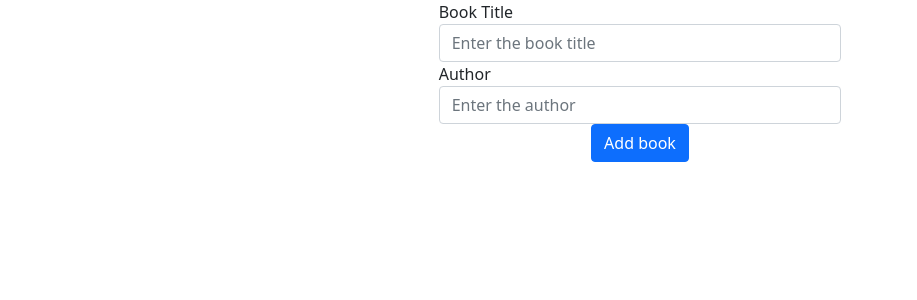
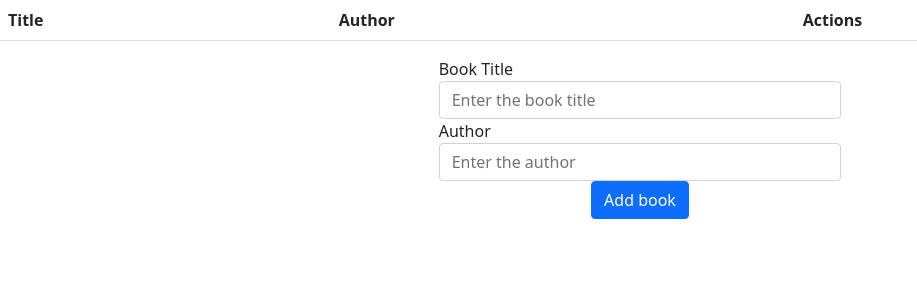
Before and after one commit to EvaRoets/crud-2, a PHP site: page / in a window 1280 px wide. Shown: the top 300 px of the page, without its empty margins (0-917 px from the left). Run offline with PHP 8.4, Linux system fonts and the light colour scheme; tables that the repository leaves empty or names only in its code hold one stand-in row (values such as "Sample post"); lists and menus that the app fills with data are empty.

Commit message:
display existing records and add table

```diff
--- a/index.php
+++ b/index.php
@@ -10,6 +10,32 @@
 </head>
 <body>
 <?php require "process.php"; ?>
+<!-- display existing records-->
+<?php
+    $mysqli = new mysqli('localhost', 'root', '', 'crud-2') or die(mysqli_error($mysqli));
+    $result = $mysqli->query("SELECT * FROM data") or die(mysqli_error($mysqli));
+
+//    var_dump("<pre>");
+//    var_dump($result->fetch_assoc());
+//    var_dump($result->fetch_assoc());
+//    var_dump($result->fetch_assoc());
+//    var_dump("</pre>");
+?>
+<!-- add table -->
+    <div class="= "row justify-content-center">
+        <table class="table">
+            <thead>
+                <tr>
+                    <th>Title</th>
+                    <th>Author</th>
+                    <th colspan="2">Actions</th>
+                </tr>
+            </thead>
+
+
+        </table>
+    </div>
+
     <div class="col-lg-4 col-md-4 col-sm-4 container justify-content-center">
         <form action="process.php" method="POST">
             <div class="form-group">
--- a/process.php
+++ b/process.php
@@ -1,6 +1,6 @@
 <?php
 //establish connection
-$mysql = new mysqli('localhost', 'root', '', 'crud-2') or die(mysqli_error($mysql));
+$mysqli = new mysqli('localhost', 'root', '', 'crud-2') or die(mysqli_error($mysql));
 
 //check if addBook button is clicked
 if (isset($_POST['addBook'])){
@@ -10,5 +10,5 @@ if (isset($_POST['addBook'])){
 
     //insert entries in database or display syntax error
     $insert = "INSERT INTO data (title , author) VALUES ('$title', '$author')";
-    $mysql->query($insert) or die($mysql->error);
+    $mysqli->query($insert) or die($mysqli->error);
 }
```
